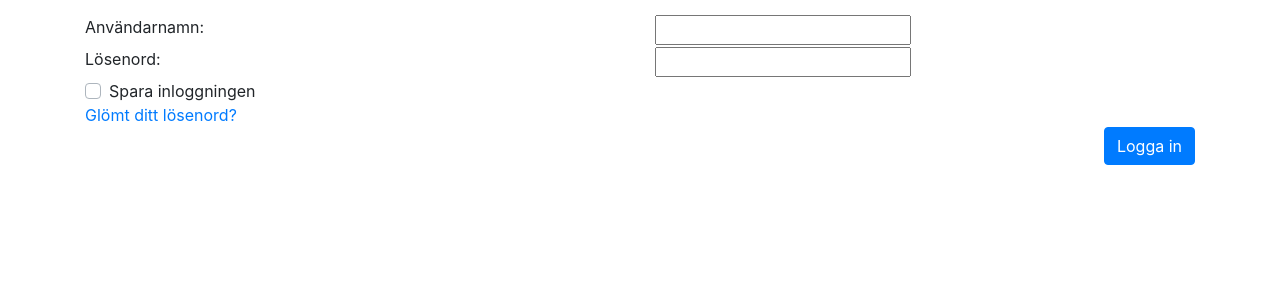
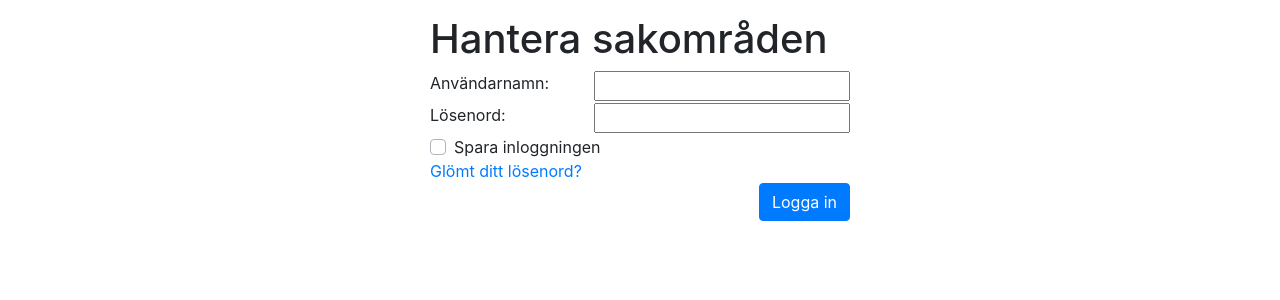
Before and after one commit to majsan/minoritetsordlistan_publish_frontend, a Vue app: page / in a window 1280 px wide. Shown: the top 300 px of the page. Built offline with nearby package versions, Linux system fonts and the light colour scheme.

Commit message:
fix login view with

```diff
--- a/src/components/Login.vue
+++ b/src/components/Login.vue
@@ -1,5 +1,10 @@
 <template>
-  <div class="dropdown">
+  <div class="container-fluid login-box">
+    <div class="row">
+      <div class="col-12">
+        <h1>Hantera sakområden</h1>
+      </div>
+    </div>
     <div class="row">
       <div class="col">
         <label>Användarnamn:</label>
@@ -71,4 +76,7 @@ export default {
 .typeahead-elem {
   padding-left: 10px;
 }
+.login-box {
+  width: 450px;
+}
 </style>
```
